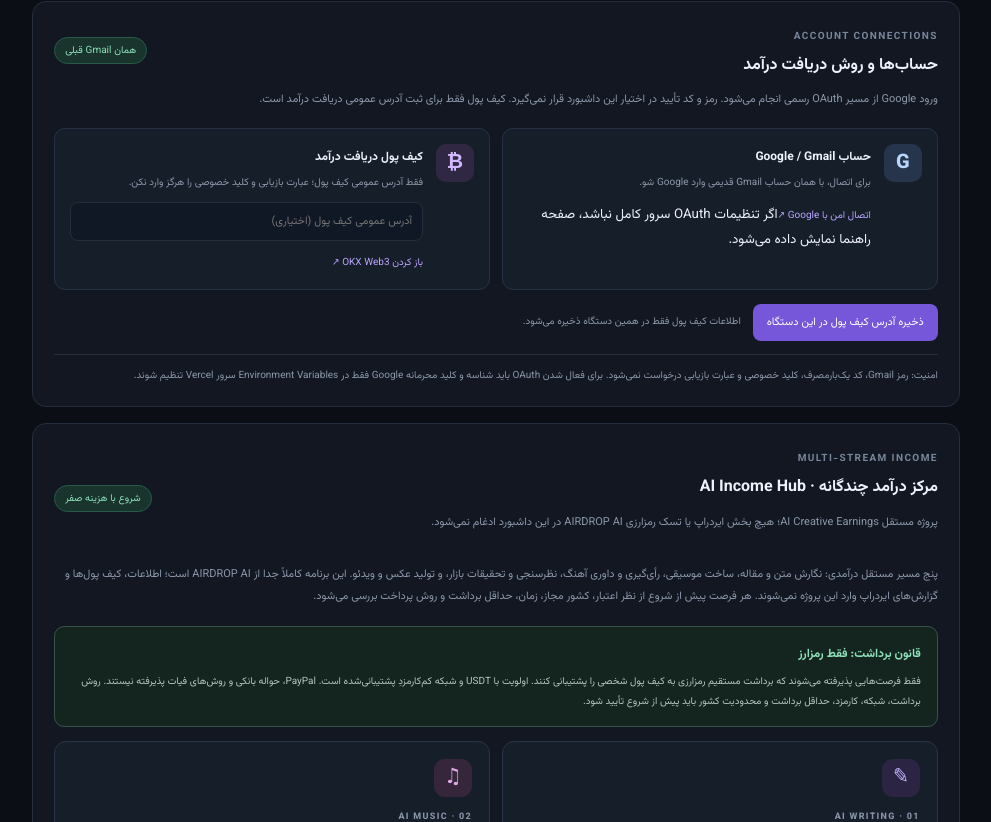
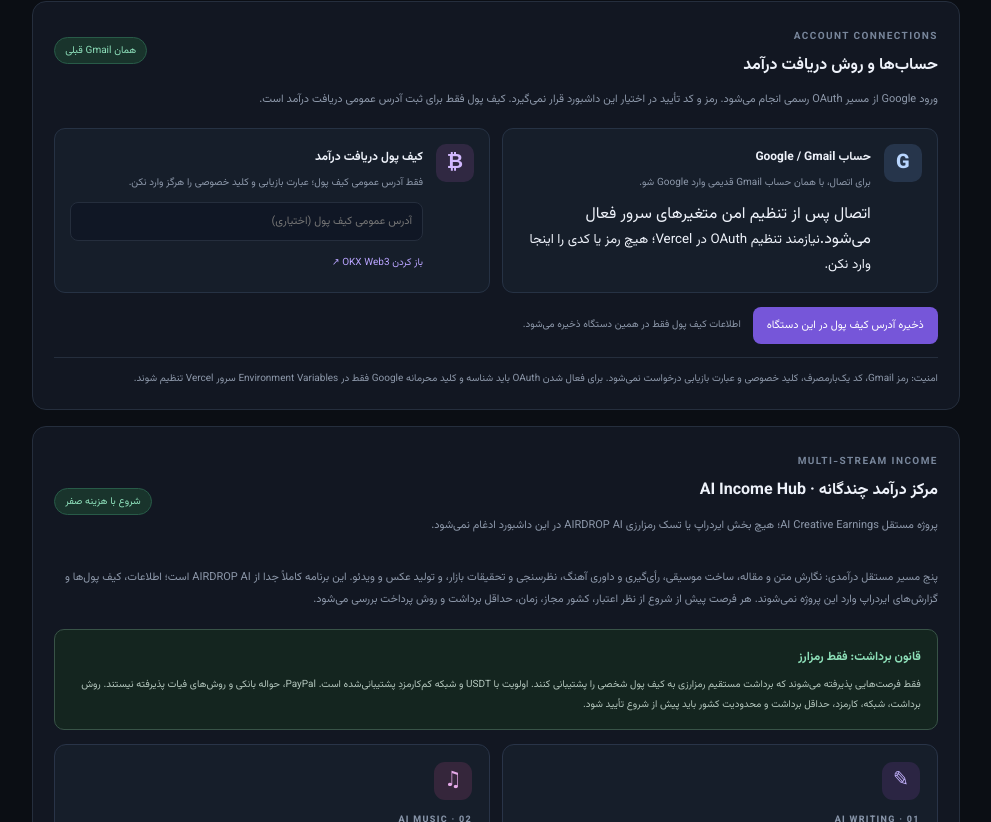
Before and after one commit to ebrahimi1366alireza-tech/AICreativeEarnings, a Next.js app: page / in a window 1280 px wide. Shown: the part 2018-2840 px from the top of the page, without its empty margins (19-1010 px from the left). Built offline with nearby package versions, Linux system fonts and the light colour scheme; no server answers.

Commit message:
Show Google connection readiness in account panel

```diff
--- a/app/components/account-connections.tsx
+++ b/app/components/account-connections.tsx
@@ -57,13 +57,15 @@ export default function AccountConnections() {
           <div className="connection-icon">G</div>
           <div className="connection-body">
             <strong>حساب Google / Gmail</strong>
-            <p>{auth.connected ? `متصل: ${auth.profile?.email || ""}` : "برای اتصال، با همان حساب Gmail قدیمی وارد Google شو."}</p>
+            <p>{auth.connected ? `متصل: ${auth.profile?.email || ""}` : auth.configured === false ? "اتصال Google هنوز از سمت سرور پیکربندی نشده است." : "برای اتصال، با همان حساب Gmail قدیمی وارد Google شو."}</p>
             {auth.connected ? (
               <button type="button" onClick={logout}>قطع اتصال Google</button>
+            ) : auth.configured ? (
+              <a href="/api/auth/google">اتصال امن با Google ↗</a>
             ) : (
-              <a href="/api/auth/google">اتصال امن با Google ↗</a>
+              <span className="connection-unavailable">اتصال پس از تنظیم امن متغیرهای سرور فعال می‌شود.</span>
             )}
-            <small>{checking ? "در حال بررسی وضعیت اتصال..." : auth.connected ? "ورود OAuth فعال است." : "اگر تنظیمات OAuth سرور کامل نباشد، صفحه راهنما نمایش داده می‌شود."}</small>
+            <small>{checking ? "در حال بررسی وضعیت اتصال..." : auth.connected ? "ورود OAuth فعال است." : auth.configured ? "آماده ورود با Gmail قبلی." : "نیازمند تنظیم OAuth در Vercel؛ هیچ رمز یا کدی را اینجا وارد نکن."}</small>
           </div>
         </div>
         <div className="connection-card">
```
